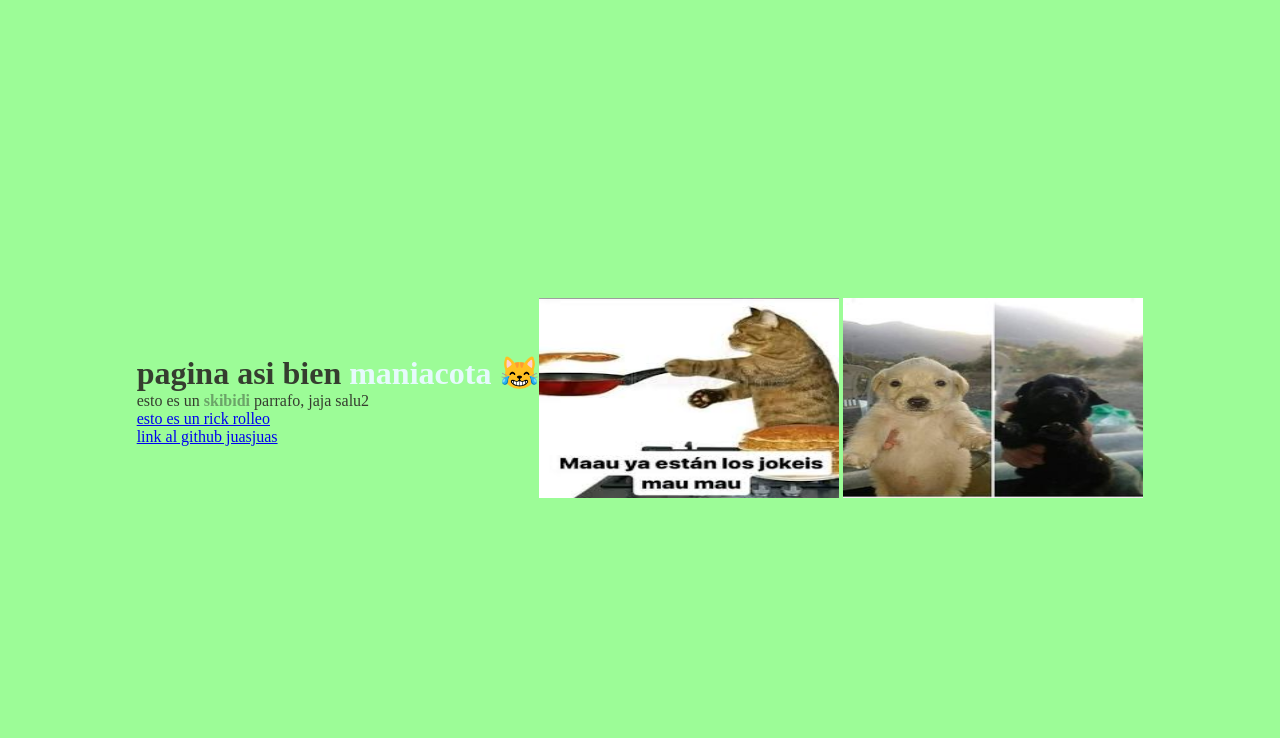
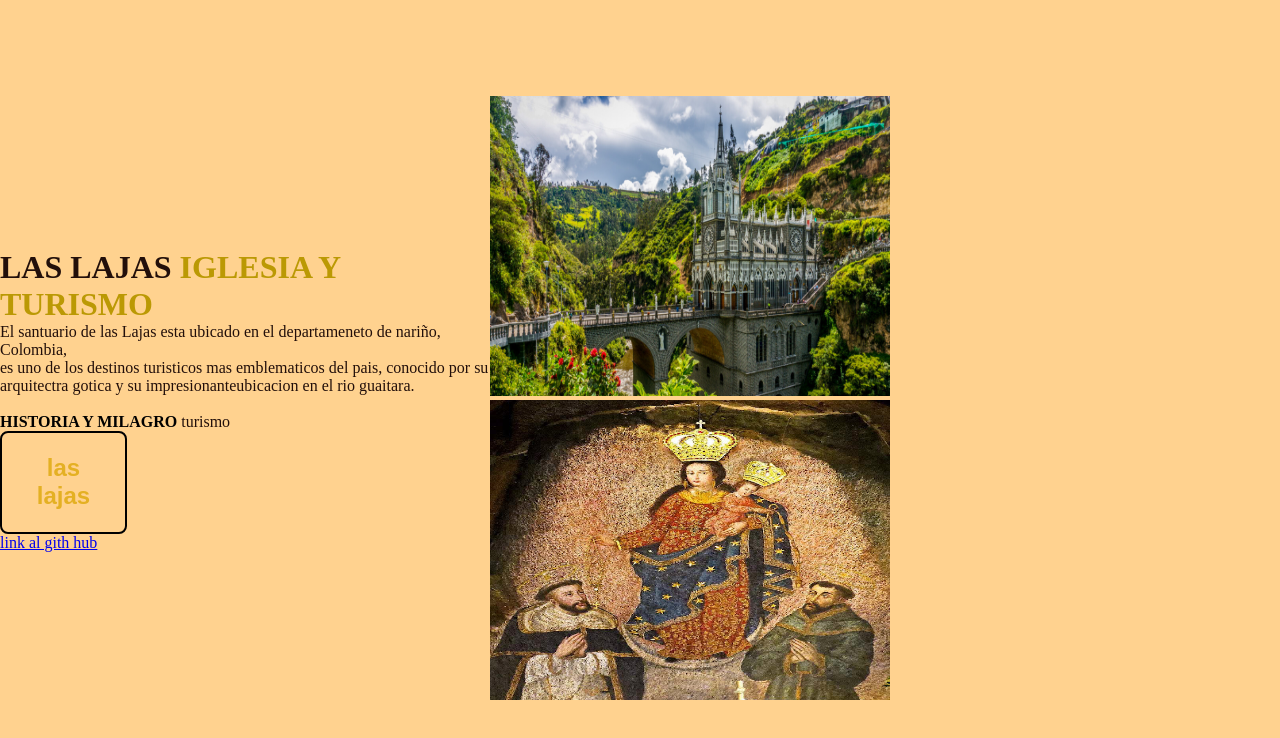
Before and after one commit to exxonxdxd/EXXON-DIAZ, a plain HTML site: page index.html in a window 1280 px wide. Drawn offline with Linux system fonts and the light colour scheme; a web font is replaced by a local one.

Commit message:
clase 5 de noviembre

```diff
--- a/index.html
+++ b/index.html
@@ -4,26 +4,35 @@
     <meta charset="UTF-8">
     <meta name="viewport" content="width=device-width, initial-scale=1.0">
     <link rel="stylesheet" href="style.css">
-    <title>Nico Exxon
+    <title>Las Lajas historia y turismo
     </title>
 </head>
 <body>
     <div>
     <h1>
-        pagina asi bien <strong class="title">maniacota</strong> 😹
+        LAS LAJAS <strong class="title">IGLESIA Y TURISMO</strong>
     </h1>
     <p>
-        esto es un <strong class="skibidi"> skibidi </strong> parrafo, jaja salu2
+    El santuario de las Lajas esta ubicado en el departameneto de nariño, Colombia,<br>
+     es uno de los destinos turisticos mas emblematicos del pais, conocido por su <br>
+     arquitectra gotica y su impresionanteubicacion en el rio guaitara.<br>
+     <br>
+     <strong class="titulo"> HISTORIA Y MILAGRO </strong>
+
+         <strong class="skibidi">  </strong> turismo
     </p>
-    <a href="https://www.youtube.com/watch?v=dQw4w9WgXcQ">esto es un rick rolleo</a>
+    <a class="presentacion_enlaces_link" href="https://www.youtube.com/watch?v=dQw4w9WgXcQ">las lajas </a>
     <p>
-        <a href="https://github.com/dashboard">link al github juasjuas</a>
+        <a href="https://github.com/dashboard">link al gith hub</a>
     </p>
     </div>
 
     <div>
-        <img src="maau.jpg" class="img1" alt=""width="300" height="200">
-        <img src="jotshua.jpg" class="img2"width="300" height="200">
+        <img src="iglesia.jpg" class="img1" alt=""width="400" height="300">
+        <img src="nuestra señora.jpg" class="img2"width="400" height="300">
+
+    </div>
+    <div>
 
     </div>
 </body>
--- a/style.css
+++ b/style.css
@@ -1,12 +1,14 @@
+@import url('https://fonts.googleapis.com/css2?family=Playfair+Display:ital,wght@0,400..900;1,400..900&display=swap');
+
 *{
     padding: 0%;
     margin: 0%;
 }
 
 body {
-    background-color:#9cfc97;
+    background-color:#ffb94fa1;
 
-    color:#353d2f;
+    color:#220f0a;
 
     height: 100vh;
 
@@ -19,17 +21,16 @@ body {
     align-items: center;
 }
 strong {
-    color: #6ba368;
+    color: #000000;
 }
 
 .title {
-    color: #e6fafc;
+    color: #bb9904;
 }
 
-conte
 
 .img1{
-   margin-right: 10px;
+   margin-right: 20px;
 
 }
 
@@ -38,3 +39,25 @@ div {
     justify-content: center;
 
 }
+.presentacion_enlaces_link{
+
+width: 80px;
+border: 2px solid black;
+text-align: center;
+padding: 21.5px;
+border-radius: 8px;
+font-family: "Playfair", sans-serif;
+font-size: 1.5rem;
+font-weight: 600;
+text-decoration: none;
+color: rgb(228, 176, 35);
+display:flex;
+justify-content: center;
+gap: 10px;
+
+}
+.titulo {
+
+
+
+}
```
Also changed, not shown: iglesia.jpg (added), nuestra señora.jpg (added).
